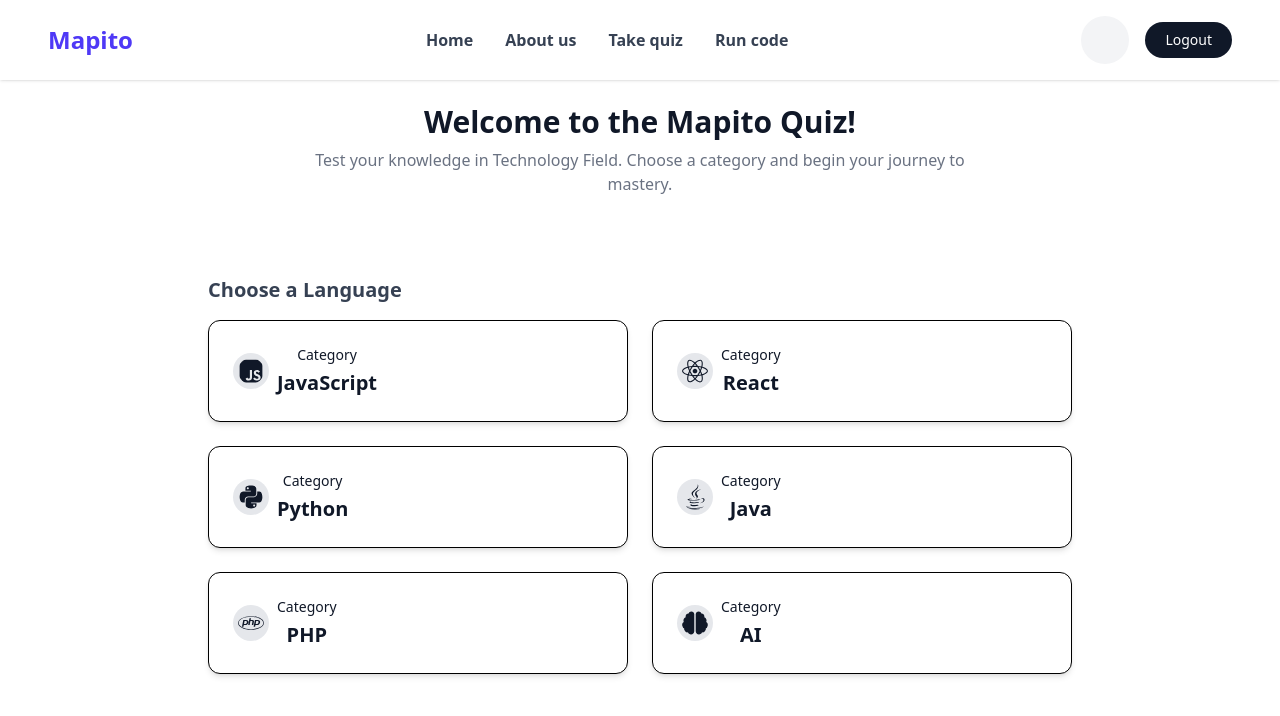
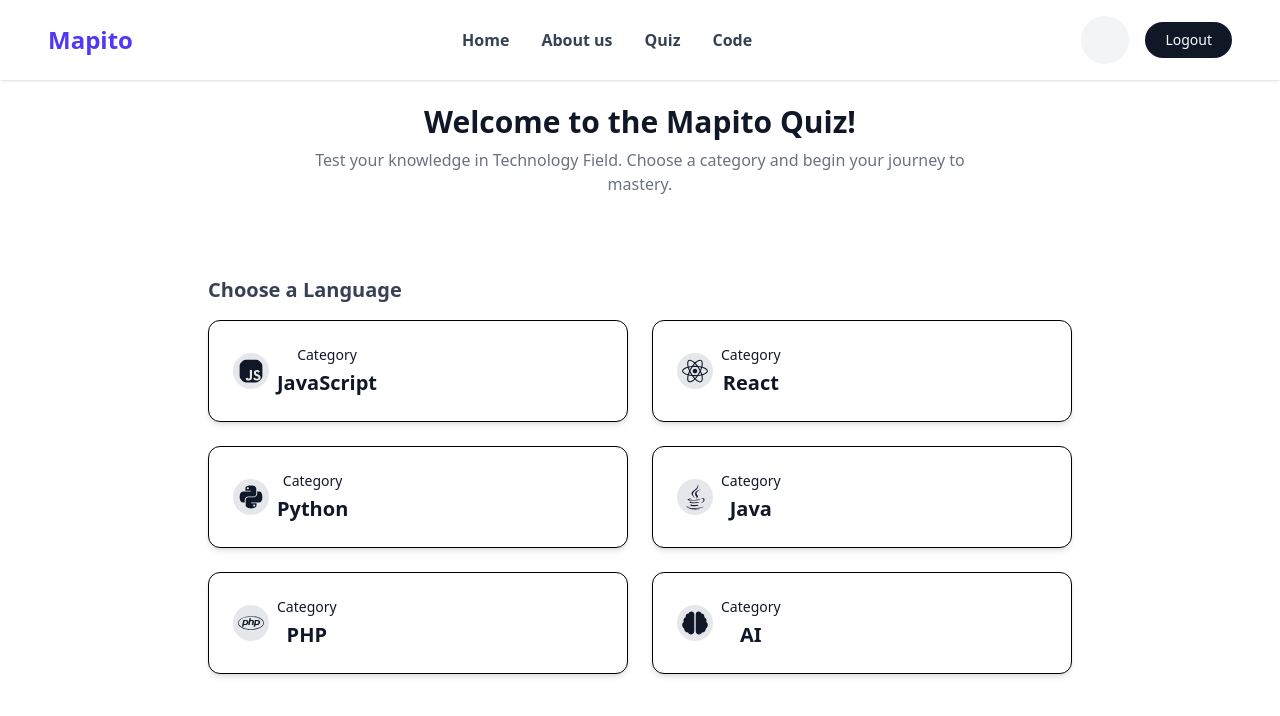
Before and after one commit to wintwah243/Mapito, a React (Vite) app in the folder mapito/: page /quiz in a window 1280 px wide. Shown: the top 716 px of the page. Built offline with nearby package versions, Linux system fonts and the light colour scheme; sample sign-in values are in the browser's storage.

Commit message:
Navbar name change

```diff
--- a/mapito/src/components/Navbar.jsx
+++ b/mapito/src/components/Navbar.jsx
@@ -73,10 +73,10 @@ export default function Navbar() {
           }}
           className="cursor-pointer hover:text-indigo-600 transition-all duration-300"
         >
-          Take quiz
+          Quiz
         </button>
         <Link to="/code" className="hover:text-indigo-600 transition-all duration-300">
-          Run code
+          Code
         </Link>
       </div>
 
@@ -152,10 +152,10 @@ export default function Navbar() {
             }}
             className="text-gray-700 hover:text-indigo-600 font-semibold cursor-pointer"
           >
-            Take quiz
+            Quiz
           </button>
           <Link to="/code" onClick={toggleMenu} className="text-gray-700 hover:text-indigo-600 font-semibold">
-            Run code
+            Code
           </Link>
           {isAuthenticated ? (
             <div className="flex flex-col items-center gap-3">
```
